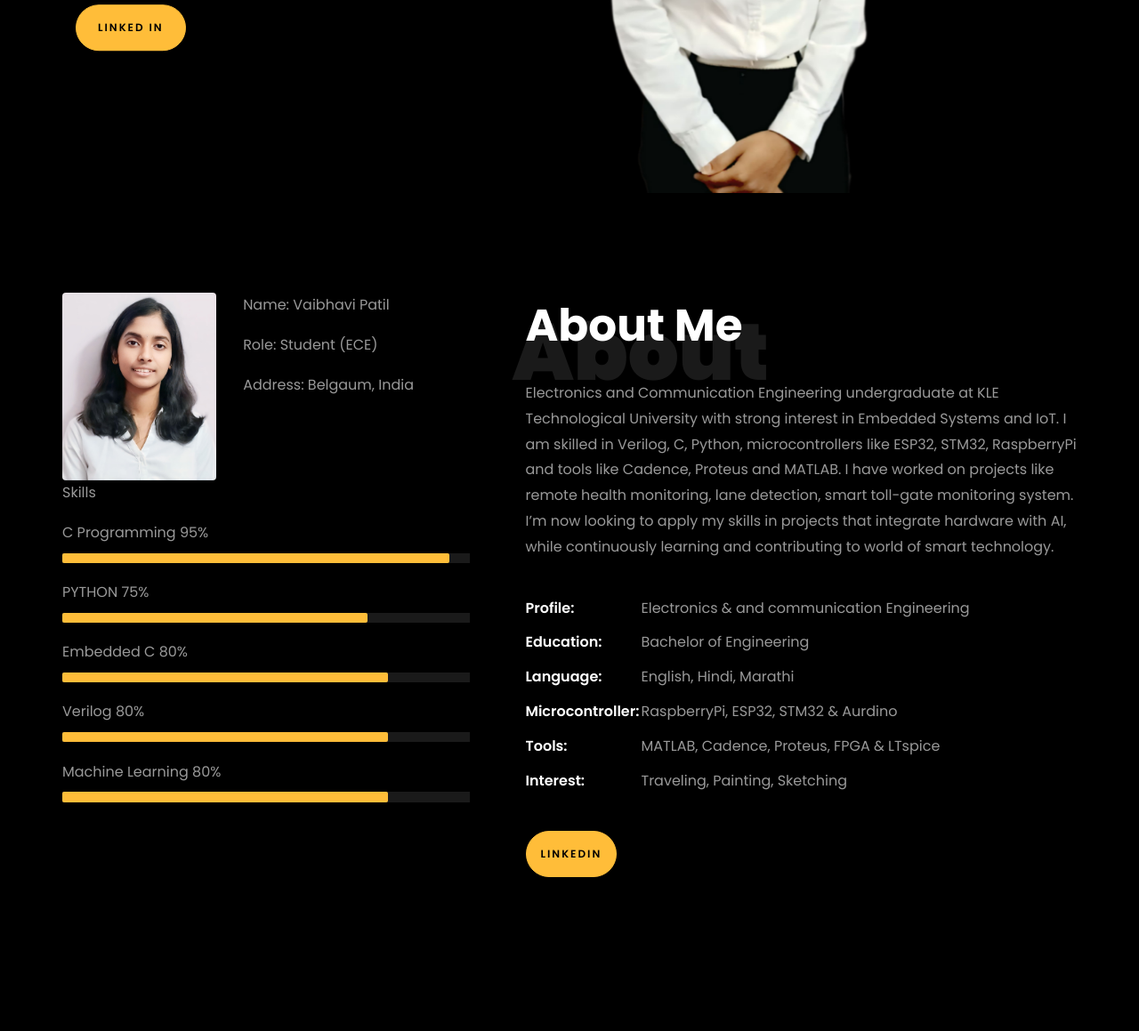
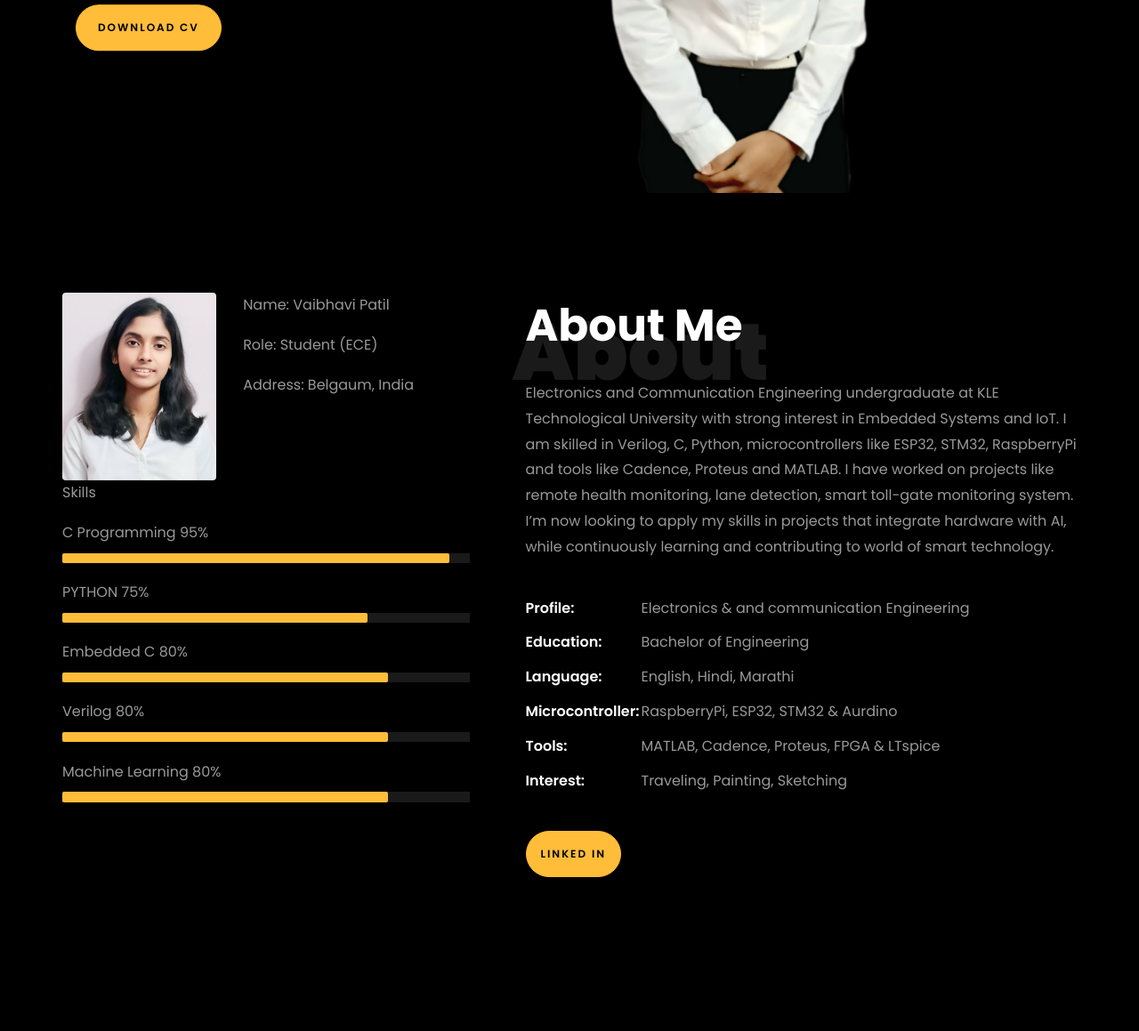
Before and after one commit to vaibhavi004/portfolio_website_project, a plain HTML site: page index.html in a window 1280 px wide. Shown: the part 533-1692 px from the top of the page at 89% size. Drawn offline with Linux system fonts and the light colour scheme; files whose address does not match are found by name.

Commit message:
Update index.html

```diff
--- a/index.html
+++ b/index.html
@@ -190,7 +190,7 @@
 			            <h2>Passionate about Embedded Systems and IoT</h2>
 						<!-- <h2 class="d-flex" style="margin-bottom: 0">With over 5 years of experience</h2> -->
 						<!-- <br> -->
-			            <p><a href="https://www.linkedin.com/in/vaibhavi-patil-b97528326" class="btn btn-primary py-3 px-4">Linked in</a>
+			            <p><a href="https://drive.google.com/file/d/1VSwI2V3EAIOZTn1pyV_a-wOBMVZcEOM5/view?usp=sharing" class="btn btn-primary py-3 px-4">Download CV</a>
 							<!-- <a href="https://github.com/rishabhnmishra" class="btn btn-white btn-outline-white py-3 px-4">My works</a></p> -->
 		            </div>
 		          </div>
@@ -292,7 +292,7 @@
 									<!-- <span class="number" data-number="30">0</span> <span>+</span> -->
 									<!-- <span>&nbsp; Projects completed</span> -->
 								</p>
-								<p><a href="https://www.linkedin.com/in/vaibhavi-patil-b97528326" class="btn btn-primary py-3 px-3">LinkedIn</a></p>
+								<p><a href="https://www.linkedin.com/in/vaibhavi-patil-b97528326" class="btn btn-primary py-3 px-3">Linked In</a></p>
 							</div>
 						</div>
 					</div>
```
